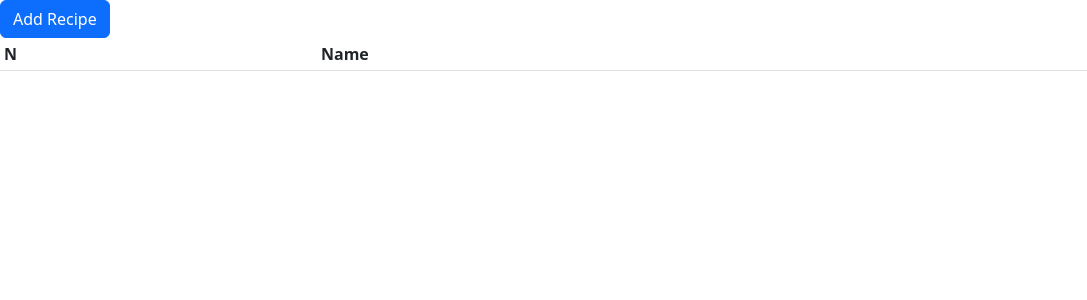
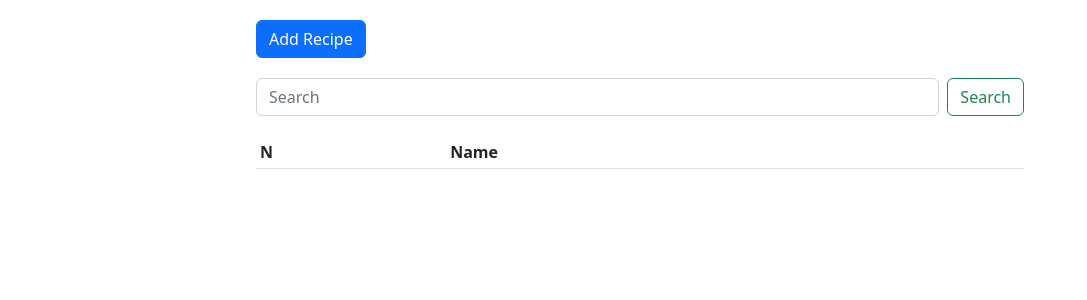
Before and after one commit to vdeq79/DAI-22-23, a Flask app: page / in a window 1280 px wide. Shown: the part 50-350 px from the top of the page, without its empty margins (0-1087 px from the left). Run offline with Flask 2, Linux system fonts and the light colour scheme; data that the repository does not hold is empty.

Commit message:
P4 0.3 añade search bar

```diff
--- a/P4/app/static/js/fetch.js
+++ b/P4/app/static/js/fetch.js
@@ -2,7 +2,8 @@ const recetas = []              // declaraciones
 let html_str  = ''              // de variables
 let i         = 0               //
 // fetch devuelve una promise
-fetch('/api/recipes')           // GET por defecto,
+function fetchApp(url){
+  fetch(url)           // GET por defecto,
   .then(res => res.json())        // respuesta en json, otra promise
   .then(filas => {                // arrow function
       filas.forEach(fila => {     // bucle ES6, arrow function
@@ -32,7 +33,9 @@ fetch('/api/recipes')           // GET por defecto,
       });
       document.getElementById('tbody').innerHTML=html_str  // se pone el html en su sitio
   })
+}
 
+fetchApp('/api/recipes');
 
 function detalle(i) {  // saca un modal con la información de cada coctel
   // saca un modal con receta[i]
@@ -128,3 +131,7 @@ document.getElementById('btSaveForm').addEventListener("click",event=>{
   .then(()=>window.location.reload())
   .catch((err)=>alert(err));
 })
+
+document.getElementById('btSearch').addEventListener("click",function(){
+
+})
--- a/P4/app/templates/index.html
+++ b/P4/app/templates/index.html
@@ -20,10 +20,69 @@
 
 <body>
 
-<!-- Button trigger modal -->
-<button type="button" id="btAdd" class="btn btn-primary" data-bs-toggle="modal" data-bs-target="#formModal">
-  Add Recipe
-</button>
+<div style="width: 60%; margin: auto; ">
+  <!-- Button trigger modal -->
+  <button type="button" id="btAdd" class="btn btn-primary" data-bs-toggle="modal" data-bs-target="#formModal" style="margin: 20px 20px 20px 0px;">
+    Add Recipe
+  </button>
+
+  <form class="d-flex" role="search" style="margin-bottom:20px;">
+    <input class="form-control me-2" type="search" placeholder="Search" aria-label="Search" id="inputSearch">
+    <button class="btn btn-outline-success" type="button" id="btSearch">Search</button>
+  </form>
+
+
+
+  <table class="table table-sm" style="margin-left: auto; margin-right:auto;">
+      <thead>
+        <tr>
+          <th>N</th>
+          <th>Name</th>
+          <th></th>
+        </tr>
+      </thead>
+      <tbody id="tbody">
+
+      </tbody>
+  </table>
+</div>
+
+<div class="modal fade" id="detailModal" tabindex="-1" aria-labelledby="detailModalLabel" aria-hidden="true">
+  <div class="modal-dialog">
+    <div class="modal-content">
+      <div class="modal-header">
+        <h1 class="modal-title fs-5" id="detailModalLabel"></h1>
+        <button type="button" class="btn-close" data-bs-dismiss="modal" aria-label="Close"></button>
+      </div>
+      <div class="modal-body">
+        <div id="ingredients">
+          <h1 class="modal-title fs-5">Ingredients</h1>
+          <ul id="ingredientsList"></ul>
+        </div>
+        <div id="instructions">
+          <dl id="instructionsList"></dl>
+        </div>
+      </div>
+    </div>
+  </div>
+</div>
+
+<div class="modal fade" id="deleteModal" tabindex="-1" aria-labelledby="deleteModalLabel" aria-hidden="true">
+  <div class="modal-dialog">
+    <div class="modal-content">
+      <div class="modal-header">
+        <h1 class="modal-title fs-5" id="deleteModalLabel">Delete Recipe</h1>
+        <button type="button" class="btn-close" data-bs-dismiss="modal" aria-label="Close"></button>
+      </div>
+      <div class="modal-body" id="deleteMessage"></div>
+      <div class="modal-footer">
+        <button type="button" class="btn btn-secondary" data-bs-dismiss="modal">Close</button>
+        <button type="button" id="btDelete" class="btn btn-primary">Delete</button>
+      </div>
+    </div>
+  </div>
+</div>
+
 
 <!-- Modal -->
 <div class="modal fade" id="formModal" tabindex="-1" aria-labelledby="formModalLabel" aria-hidden="true">
```
Also changed, not shown: other parts of P4/app/templates/index.html (+1 -52 lines). Lines whose indentation alone changed are shown as unchanged.
